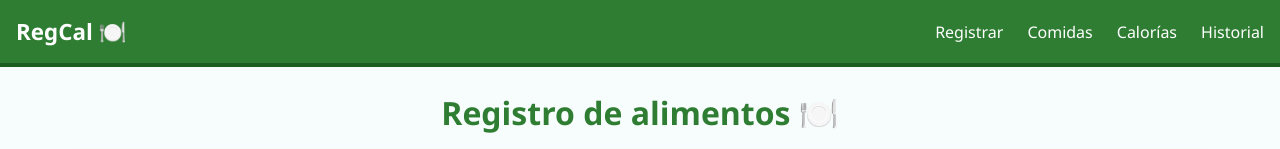
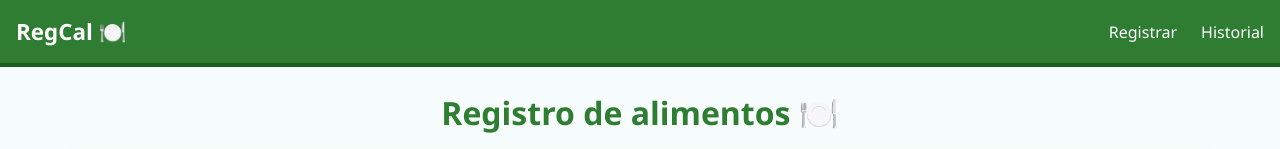
Before and after one commit to IDGS-802-21000485/Frontend_Regcal, a React (Vite) app: page / in a window 1280 px wide. Shown: the top 149 px of the page. Built offline with nearby package versions, Linux system fonts and the light colour scheme; no server answers.

Commit message:
Ajustes a la navbar

```diff
--- a/src/Components/Navbar.jsx
+++ b/src/Components/Navbar.jsx
@@ -19,8 +19,6 @@ export default function Navbar() {
 
       <ul className={`nav-links ${menuAbierto ? 'activo' : ''}`}>
         <li><Link to="/">Registrar</Link></li>
-        <li><Link to="/comidas">Comidas</Link></li>
-        <li><Link to="/calorias">Calorías</Link></li>
         <li><Link to="/historial">Historial</Link></li>
       </ul>
     </nav>
```
